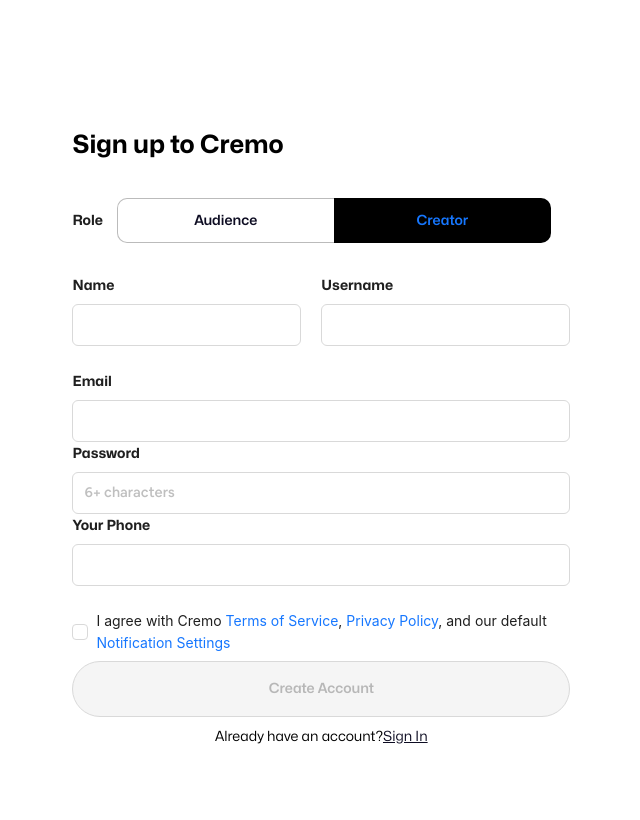
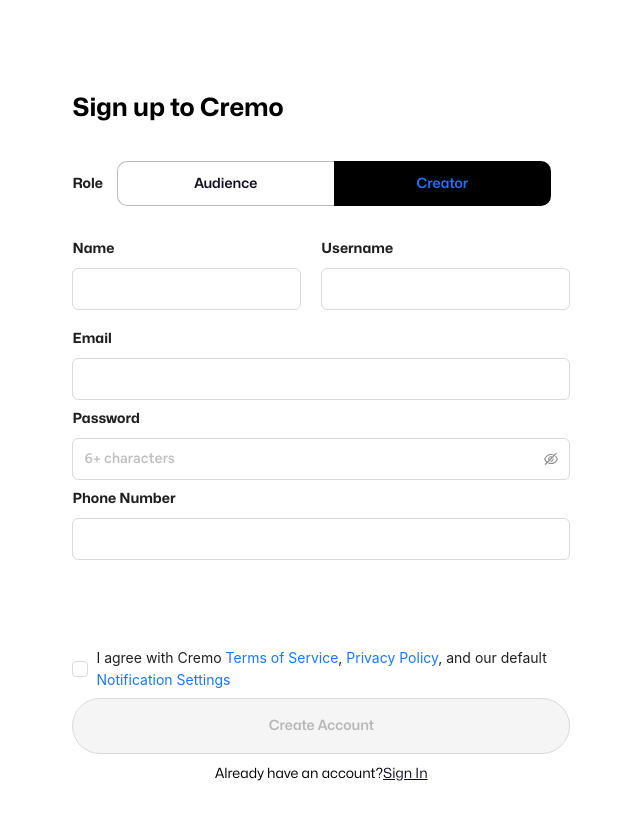
Before and after one commit to HongThinhThinh/ArtworkSharingPlatform_FE, a React (Vite) app: page /register in a window 1280 px wide. Both pictures are taken after a click on the label "Creator". Shown: the top 820 px of the page, without its empty margins (532-1172 px from the left). Built offline with nearby package versions, Linux system fonts and the light colour scheme; what antd-style would draw is missing.

Commit message:
edit-signup-v6

```diff
--- /dev/null
+++ b/src/component/formRequest/FormRequest.jsx
@@ -0,0 +1,62 @@
+import { Button, Modal, Radio, Select } from "antd";
+import TextArea from "antd/es/input/TextArea";
+import React, { useState } from "react";
+import "./FormRequest.scss";
+function FormRequest() {
+  const [value, setValue] = useState("option1");
+
+  const onChange = (e) => {
+    setValue(e.target.value);
+  };
+
+  return (
+    <Modal
+      open="true"
+      title={
+        <div>
+          <img src="https://cdn.dribbble.com/userupload/13160510/file/original-57ed6d83e8919f069a08973b01db421d.jpg?resize=1200x496&vertical=center" />
+          <h4>Let's get your request ready to send</h4>
+        </div>
+      }
+      centered
+      footer={[<Button type="primary">Send Request</Button>]}
+    >
+      <div>
+        <h3>What are your looking to design... </h3>
+        <TextArea
+          // showCount
+          // maxLength={20}
+          placeholder="e.g. landing page, iOS icon"
+          autoSize
+        />
+      </div>
+      <div>
+        <h3>How urgent is your request</h3>
+        <Radio.Group
+          onChange={onChange}
+          value={value}
+          className="my-radio-group"
+        >
+          <Radio value="option1" className="radio-custom">
+            ASAP
+          </Radio>
+          <Radio value="option2" className="radio-custom">
+            Within the next month
+          </Radio>
+          <Radio value="option3" className="radio-custom">
+            No urgent
+          </Radio>
+        </Radio.Group>
+      </div>
+      <div>
+        <h3>Tell us more about the project</h3>
+        <TextArea
+          rows={8}
+          placeholder="Looking to add another landing page to my current Webflow site..."
+        />
+      </div>
+    </Modal>
+  );
+}
+
+export default FormRequest;
--- a/src/component/logoWhite/LogoWhite.scss
+++ b/src/component/logoWhite/LogoWhite.scss
@@ -1,5 +1,5 @@
 .wrapper-white {
-  position: absolute;
+  position: fixed;
   top: 1em;
   left: 2em;
   display: flex;
--- a/src/config/router.jsx
+++ b/src/config/router.jsx
@@ -37,12 +37,15 @@ import WorkartMedia from "../component/workartMedia/WorkartMedia";
 import WorkartSection from "../sections/workartSection/WorkartSection";
 import WorkartInfo from "../component/workartInfo/WorkartInfo";
 import Workart from "../component/workart/Workart";
+import FormRequest from "../component/formRequest/FormRequest";
 
 
 export const router = createBrowserRouter([
+
   {
     path: "/test",
-    element: <Test />,
+    // element: <Test />,
+    element:<FormRequest />,
   },
   {
     path: "login",
--- a/src/pages/signUp/SignUp.jsx
+++ b/src/pages/signUp/SignUp.jsx
@@ -5,6 +5,7 @@ import { Button, Col, Form, theme, Row, Input, Checkbox, Radio } from "antd";
 import { Link } from "react-router-dom";
 import LogoWhite from "../../component/logoWhite/LogoWhite";
 import api from "../../config/axios";
+import { WarningFilled } from "@ant-design/icons";
 
 const MyFormItemContext = React.createContext([]);
 
@@ -119,53 +120,145 @@ function SignUp() {
                 </Radio.Group>
               </MyFormItem>
               <MyFormItem className="signUp__form__container__group-form__flex">
-                <Row>
+                <Row style={{marginBottom:"-1em"}}>
                   <Col md={11} lg={11}>
-                    <label className="signUp__form__container__group-form__label">
-                      Name
-                    </label>
+                    <Form.Item
+                      label="Name"
+                      name="name"
+                      className="signUp__form__container__group-form__label"
+                      rules={[
+                        {
+                          required: true,
+                          message: (
+                            <div>
+                              <WarningFilled /> Please input your username!
+                            </div>
+                          ),
+                        },
+                      ]}
+                    >
+                      <Input className="signUp__form__container__group-form__input" />
+                    </Form.Item>
+                  </Col>
+                  <Col md={2} lg={1}></Col>
+                  <Col md={11} lg={12}>
+                    <Form.Item
+                      label="Username"
+                      name="username"
+                      className="signUp__form__container__group-form__label"
+                      rules={[
+                        {
+                          required: true,
+                          message: (
+                            <div>
+                              <WarningFilled /> Please input your name!
+                            </div>
+                          ),
+                        },
+                      ]}
+                    >
                       <Input
                         onInput={(e) => setName(e.target.value)}
                         className="signUp__form__container__group-form__input"
                       />
-                  </Col>
-                  <Col md={2} lg={1}></Col>
-                  <Col md={11} lg={12}>
-                    <label className="signUp__form__container__group-form__label">
-                      Username
-                    </label>
-                    <Input
-                      onInput={(e) => setUserName(e.target.value)}
-                      className="signUp__form__container__group-form__input"
-                    />
+                    </Form.Item>
                   </Col>
                 </Row>
               </MyFormItem>
               <MyFormItem className="signUp__form__container__group-form__base">
-                <label className="signUp__form__container__group-form__label">
-                  Email
-                </label>
+                <Form.Item
+                  label="Email"
+                  name="email"
+                  rules={[
+                    {
+                      type: "email",
+                      message: (
+                        <div>
+                          <WarningFilled /> Email is not valid!
+                        </div>
+                      ),
+                    },
+                    {
+                      required: true,
+                      message: (
+                        <div>
+                          <WarningFilled /> Please input your email!
+                        </div>
+                      ),
+                    },
+                  ]}
+                  className="signUp__form__container__group-form__label"
+                >
                   <Input
                     onInput={(e) => setEmail(e.target.value)}
                     className="signUp__form__container__group-form__input"
                   />
-                <label className="signUp__form__container__group-form__label">
-                  Password
-                </label>
-                <Input
+                </Form.Item>
+
+                <Form.Item
+                  label="Password"
+                  name="password"
+                  rules={[
+                    {
+                      min: 6,
+                      message: (
+                        <div>
+                          <WarningFilled /> Password must be at least 6
+                          characters!
+                        </div>
+                      ),
+                    },
+                    {
+                      required: true,
+                      message: (
+                        <div>
+                          <WarningFilled /> Please input your password!
+                        </div>
+                      ),
+                    },
+                  ]}
+                  className="signUp__form__container__group-form__label"
+                >
+                  <Input.Password
                     onInput={(e) => setPassword(e.target.value)}
                     className="signUp__form__container__group-form__input"
                     placeholder="6+ characters"
                   />
+                </Form.Item>
+
                 {role === "creator" && (
                   <div>
-                    <label className="signUp__form__container__group-form__label">
-                      Your Phone
-                    </label>
+                    <Form.Item
+                      label="Phone Number"
+                      name="phone"
+                      rules={[
+                        {
+                          pattern: /^\d{9}$|^\d{11}$/,
+                          message: (
+                            <div>
+                              <WarningFilled /> Phone number must be 9 or 11
+                              digits!
+                            </div>
+                          ),
+                        },
+                        {
+                          required: true,
+                          message: (
+                            <div>
+                              <WarningFilled /> Please input your phone number!
+                            </div>
+                          ),
+                        },
+                      ]}
+                      className="signUp__form__container__group-form__label"
+                    >
                       <Input
                         onInput={(e) => setPhone(e.target.value)}
                         className="signUp__form__container__group-form__input"
                       />
+                    </Form.Item>
+
+                    <Form.Item></Form.Item>
                   </div>
                 )}
               </MyFormItem>
--- a/src/pages/signUp/SignUp.scss
+++ b/src/pages/signUp/SignUp.scss
@@ -1,13 +1,17 @@
 .signUp {
   // overflow-y: hidden;
+  width: 100%;
   display: flex;
   height: 100vh;
   &__side-bar {
     height: 110vh;
     &__media {
-      width: 100%;
+      width: 30%;
       height: 100%;
+      position: fixed;
       object-fit: cover;
+      object-position: center;
+      left: 0;
     }
   }
 
@@ -42,10 +46,10 @@
         &__label {
           font-family: "BoldMonaSans";
           font-size: 1em;
-          // margin-top: 0.5em;
+          margin-bottom: 0.5em;
         }
         &__input {
-          margin-top: 0.5em;
+          // margin-top: 0.5em;
           height: 3em !important;
         }
         &__role {
@@ -131,7 +135,6 @@
     &__form {
       &__container {
         margin-left: 2em;
-
       }
     }
   }
```
Also changed, not shown: src/component/formRequest/FormRequest.scss (added). Lines whose indentation alone changed are shown as unchanged.
